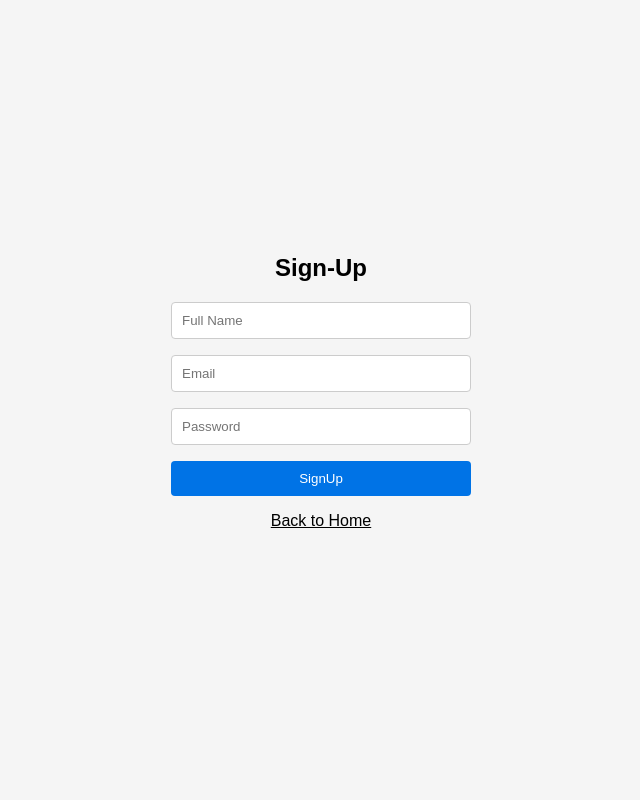
After one commit to rinabug/music-buddy, a Python web app: template backend/templates/signup.html in a window 1280 px wide. The commit adds this page. Shown: the whole page, without its empty margins (319-959 px from the left). Run offline with Jinja, Linux system fonts and the light colour scheme; the template is opened without the code that fills it, so the values that code supplies are empty.

Commit message:
continued to work on the different html pages

```diff
--- /dev/null
+++ b/backend/templates/signup.html
@@ -0,0 +1,22 @@
+<!DOCTYPE html>
+<html lang="en">
+<head>
+    <meta charset="UTF-8">
+    <meta name="viewport" content="width=device-width, initial-scale=1.0">
+    <title>Signup</title>
+    <link rel="stylesheet" href="/static/css/styles.css">
+</head>
+<body>
+    <div class="register-container">
+        <h2>Sign-Up</h2>
+        <form id="register-form">
+            <input type="text" id="name" placeholder="Full Name" required>
+            <input type="email" id="email" placeholder="Email" required>
+            <input type="password" id="password" placeholder="Password" required>
+            <button type="submit">SignUp</button>
+        </form>
+        <a href="start-page.html" class="B-home2">Back to Home</a>
+    </div>
+    <script src="/static/js/signup.js"></script>
+</body>
+</html>
--- a/backend/templates/start-page.html
+++ b/backend/templates/start-page.html
@@ -12,7 +12,7 @@
         <h1>Music Buddy</h1>
         <div class="button-container">
             <a href="login.html" class="button">Login</a>
-            <a href="{{ url_for('signup') }}" class="button">Signup</a>
+            <a href="signup.html" class="button">Signup</a>
             <button id="spotify-login">Login with Spotify</button>
         </div>
     </div>
--- a/static/css/styles.css
+++ b/static/css/styles.css
@@ -78,6 +78,46 @@ button:hover {
     background-color: #00b51b;
 }
 
+.register-container {
+    display: flex;
+    flex-direction: column;
+    align-items: center;
+    justify-content: center;
+    height: 100vh;
+    background-color: #f5f5f5;
+}
+
+.register-container h2 {
+    margin-bottom: 20px;
+}
+
+.register-container form {
+    display: flex;
+    flex-direction: column;
+    width: 300px;
+}
+
+.register-container input {
+    margin-bottom: 16px;
+    padding: 10px;
+    border: 1px solid #ccc;
+    border-radius: 4px;
+}
+
+.register-container button {
+    padding: 10px;
+    background-color: #0073e6;
+    color: white;
+    border: none;
+    border-radius: 4px;
+    cursor: pointer;
+    margin-bottom: 16px;
+}
+
+.register-container button:hover {
+    background-color: #00b51b;
+}
+
 .B-home {
     color: black;
     border: none;
@@ -85,3 +125,73 @@ button:hover {
     margin-bottom: 16px;
     margin-right: 200px;
 }
+
+.B-home2 {
+    color: black;
+    border: none;
+    cursor: pointer;
+    margin-bottom: 16px;
+}
+
+/* User-home styling */
+* {
+    margin: 0;
+    padding: 0;
+    box-sizing: border-box;
+}
+
+body {
+    font-family: Arial, sans-serif;
+    background-color: #f4f4f4;
+    margin: 0;
+    padding: 0;
+}
+
+header {
+    background-color: #333;
+    color: #fff;
+    padding: 10px 0;
+    text-align: center;
+}
+
+header nav ul {
+    list-style-type: none;
+}
+
+header nav ul li {
+    display: inline;
+    margin-right: 20px;
+}
+
+header nav ul li a {
+    color: #fff;
+    text-decoration: none;
+    font-size: 16px;
+}
+
+header nav ul li a:hover {
+    text-decoration: underline;
+}
+
+main {
+    padding: 20px;
+}
+
+.container {
+    width: 80%;
+    margin: 0 auto;
+}
+
+.welcome-section {
+    background-color: #007bff;
+    color: #fff;
+    padding: 50px 0;
+    text-align: center;
+}
+
+.leaderboard-section, .trivia-section {
+    margin-top: 30px;
+    padding: 20px;
+    background-color: #fff;
+    box-shadow: 0 0 10px rgba(0, 0, 0, 0.1);
+}
--- /dev/null
+++ b/static/js/signup.js
@@ -0,0 +1,26 @@
+document.getElementById('register-form').addEventListener('submit', async function(e) {
+    e.preventDefault();
+    const username = document.getElementById('username').value;
+    const email = document.getElementById('email').value;
+    const password = document.getElementById('password').value;
+
+    try {
+        const response = await fetch('/api/register', {
+            method: 'POST',
+            headers: {
+                'Content-Type': 'application/json'
+            },
+            body: JSON.stringify({ username, email, password })
+        });
+        const data = await response.json();
+        if (response.ok) {
+            alert('Registration successful');
+            window.location.href = '/login';
+        } else {
+            alert(data.message);
+        }
+    } catch (error) {
+        console.error('Registration failed:', error);
+        alert('Registration failed');
+    }
+});
```
Also changed, not shown: backend/templates/discover.html (+58 -0 lines), backend/templates/index.html (+58 -0 lines), backend/templates/profile.html (+32 -0 lines), static/js/index.js (added, +47 -0 lines).
